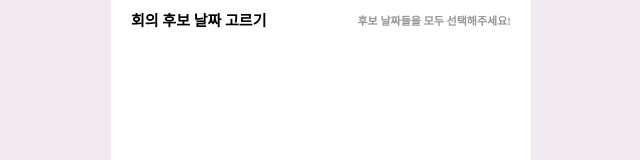
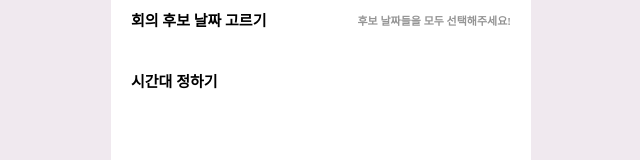
Before and after one commit to kimtaejin3/manaja, a React (Create React App) app: page / in a window 1280 px wide. Shown: the part 224-384 px from the top of the page, without its empty margins (319-959 px from the left). Built offline with nearby package versions, Linux system fonts and the light colour scheme.

Commit message:
design: MeetingTimeField label 부분 스타일링

```diff
--- /dev/null
+++ b/src/components/fields/MeetingTimeField.jsx
@@ -0,0 +1,9 @@
+import styles from "./MeetingTimeField.module.scss";
+
+export default function MeetingTimeField() {
+  return (
+    <div className={styles.container}>
+      <label>시간대 정하기</label>
+    </div>
+  );
+}
--- /dev/null
+++ b/src/components/fields/MeetingTimeField.module.scss
@@ -0,0 +1,9 @@
+@import "../../styles/global.scss";
+
+.container {
+  margin-top: $field-gap;
+
+  label {
+    @include mainText;
+  }
+}
--- a/src/pages/MainPage.jsx
+++ b/src/pages/MainPage.jsx
@@ -1,5 +1,6 @@
 import MeetingDaysField from "../components/fields/MeetingDaysField";
 import MeetingNameField from "../components/fields/MeetingNameField";
+import MeetingTimeField from "../components/fields/MeetingTimeField";
 import MainHeader from "../components/headers/MainHeader";
 
 export default function MainPage() {
@@ -8,6 +9,7 @@ export default function MainPage() {
       <MainHeader />
       <MeetingNameField />
       <MeetingDaysField />
+      <MeetingTimeField />
     </>
   );
 }
```
